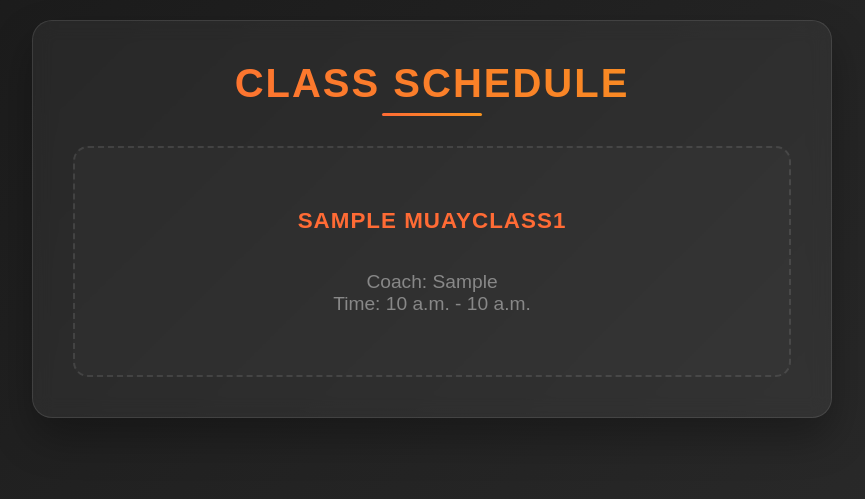
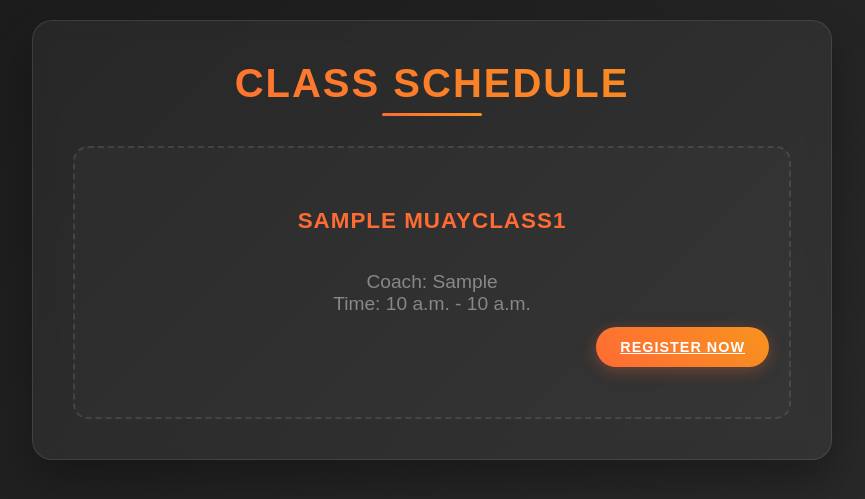
Before and after one commit to jeremycabrera1/muaythaiapp, a Django app: page / in a window 1280 px wide. Shown: the top 499 px of the page, without its empty margins (208-1073 px from the left). Run offline with Django 5.2, Linux system fonts and the light colour scheme; tables that the repository leaves empty hold one stand-in row (values such as "Sample post").

Commit message:
just realized i have not been updating

```diff
--- a/config/settings.py
+++ b/config/settings.py
@@ -37,7 +37,7 @@ INSTALLED_APPS = [
     'django.contrib.sessions',
     'django.contrib.messages',
     'django.contrib.staticfiles',
-
+    'phonenumber_field',
     #local apps
     'schedule',
 ]
--- a/schedule/models.py
+++ b/schedule/models.py
@@ -1,4 +1,5 @@
 from django.db import models
+from phonenumber_field.modelfields import PhoneNumberField
 
 # Create your models here.
 
@@ -11,3 +12,9 @@ class MuayClass1(models.Model):
 
     def __str__(self):
         return self.title
+
+class Registration(models.Model):
+    name = models.CharField(max_length=100)
+    last_name = models.CharField(max_length=100)
+    email = models.EmailField(unique=True)
+    phone_number = PhoneNumberField(region='US',null=False, blank=False, unique=True)
--- a/schedule/templates/schedule/index.html
+++ b/schedule/templates/schedule/index.html
@@ -106,6 +106,32 @@
             margin-bottom: 8px;
         }
 
+        .register-btn {
+            background: linear-gradient(45deg, #ff6b35, #f7931e);
+            color: white;
+            border: none;
+            padding: 12px 24px;
+            border-radius: 25px;
+            font-weight: bold;
+            font-size: 0.9rem;
+            cursor: pointer;
+            margin-top: 15px;
+            transition: all 0.3s ease;
+            text-transform: uppercase;
+            letter-spacing: 1px;
+            box-shadow: 0 4px 15px rgba(255, 107, 53, 0.3);
+        }
+
+        .register-btn:hover {
+            transform: translateY(-2px);
+            box-shadow: 0 6px 20px rgba(255, 107, 53, 0.5);
+            background: linear-gradient(45deg, #f7931e, #ff6b35);
+        }
+
+        .register-btn:active {
+            transform: translateY(0);
+        }
+
         li:last-child {
             text-align: center;
             padding: 60px 20px;
@@ -178,11 +204,18 @@
             <strong>{{ item.title }}</strong> <br>
             Coach: {{ item.coach }} <br>
             Time: {{ item.start_time }} - {{ item.end_time }}
+
+            <div style="margin-top: 20px; text-align: right;">
+            <a href="{% url 'register_class' item.id %}" class="register-btn">
+                Register Now
+            </a>
+    </div>
         </li>
     {% empty %}
         <li>No classes yet.</li>
     {% endfor %}
 </ul>
+
     </div>
 </body>
 </html>
--- a/schedule/urls.py
+++ b/schedule/urls.py
@@ -5,4 +5,5 @@ from .views import *
 urlpatterns = [
     path('', index, name='home'),
     path('about/', about, name='about'),
+    path('register/<int:id>/', register_class, name='register_class'),
 ]
--- a/schedule/views.py
+++ b/schedule/views.py
@@ -1,4 +1,4 @@
-from django.shortcuts import render, redirect
+from django.shortcuts import render, redirect, HttpResponse
 
 from .models import MuayClass1
 from .forms import MuayClass1Form
@@ -16,3 +16,7 @@ def index(request):
 
 def about(request):
     return render(request, 'schedule/about.html', {})
+
+
+def register_class(request, id):
+    return HttpResponse(f"Registering for class {id}")
```
Also changed, not shown: schedule/forms.py (+6 -1 lines). Lines whose indentation alone changed are shown as unchanged.
